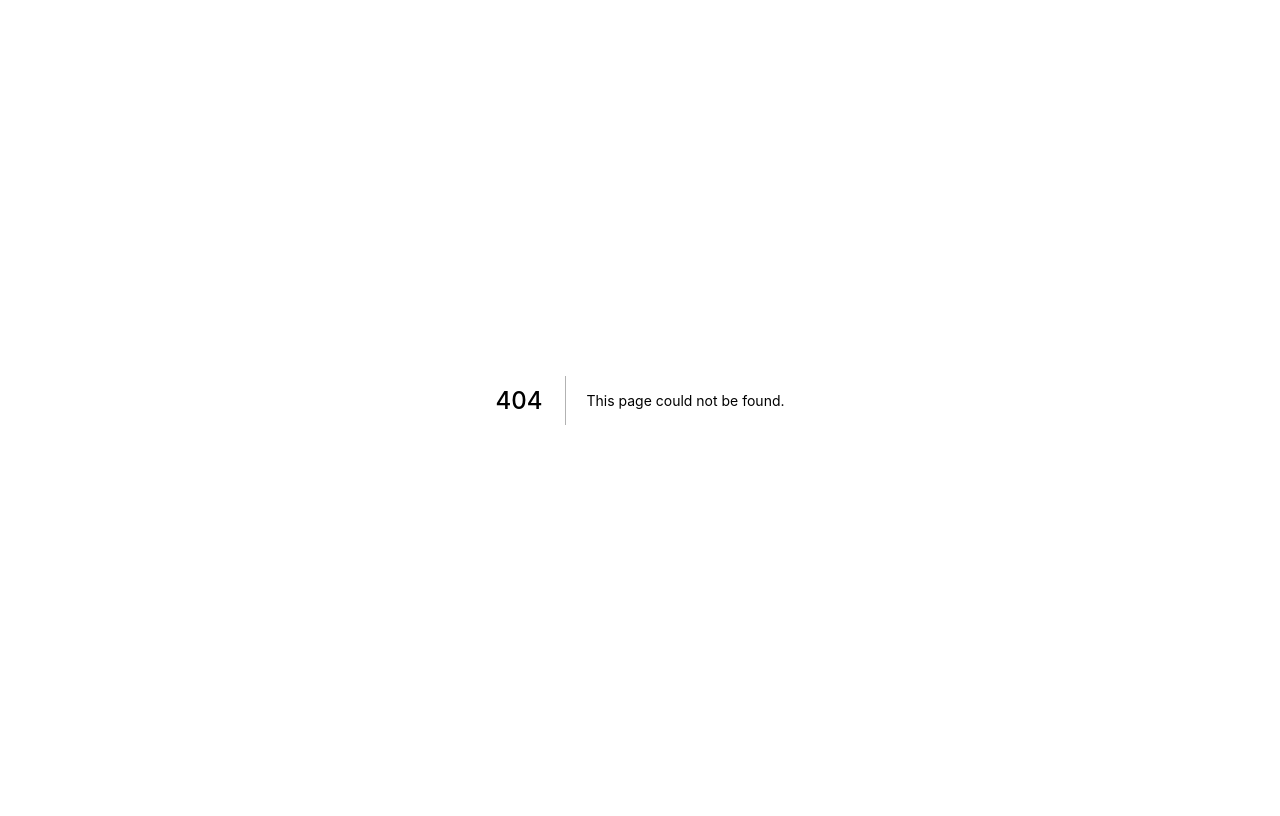
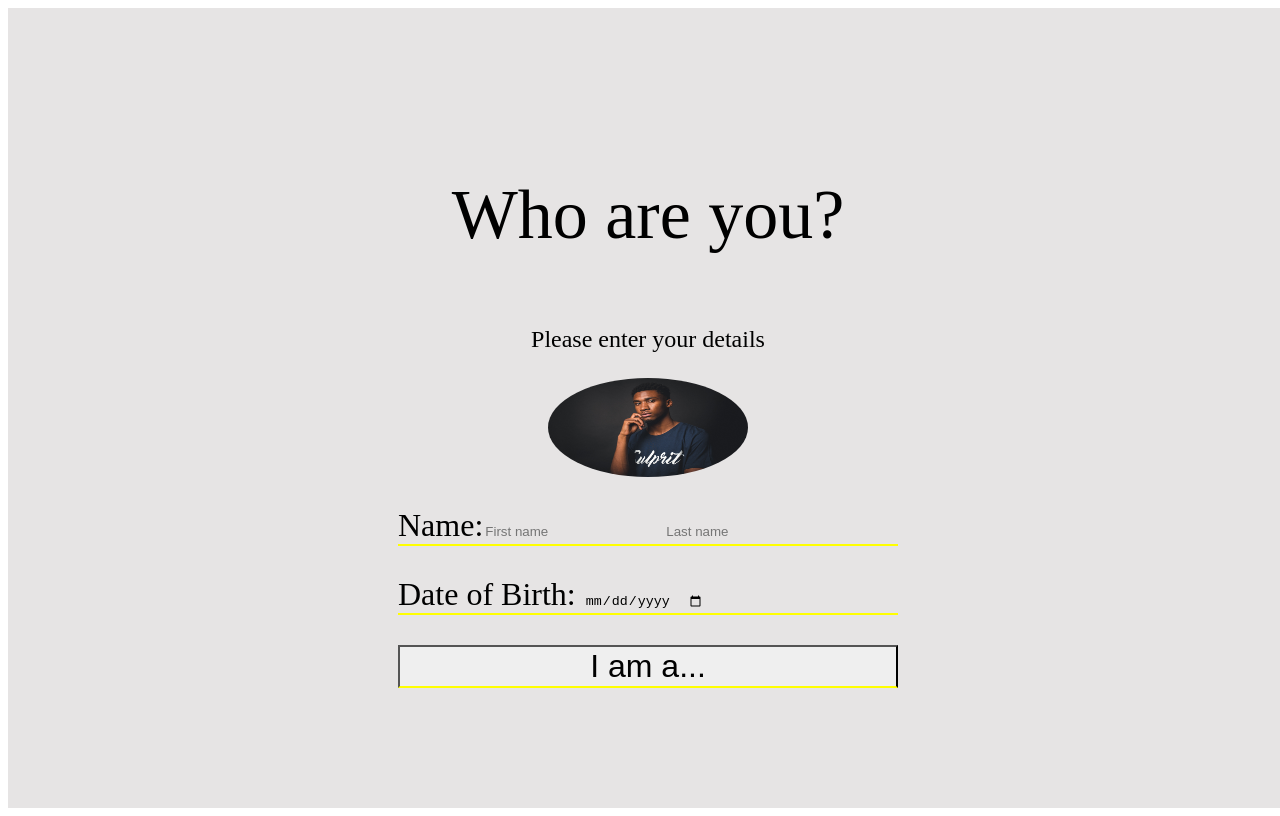
Before and after one commit to BlexiTek-LLC/SLE-Web-App, a Next.js app: page /admins/UserInfo in a window 1280 px wide. Before the commit this address had no page. Built offline with nearby package versions, Linux system fonts and the light colour scheme.

Commit message:
Created user info and login component

```diff
--- a/components/Home/LandingPage.js
+++ b/components/Home/LandingPage.js
@@ -14,7 +14,7 @@ export const LandingPage = () => {
         <p className={styles.lPara}>
           Paying off Student Loans using NFT technology
         </p>
-        <Link href='/admins/Signup' passHref>
+        <Link href='/admins/Login' passHref>
           <a className={styles.lSign}>Sign In</a>
         </Link>
       </div>
--- /dev/null
+++ b/pages/admins/UserInfo.js
@@ -0,0 +1,63 @@
+import React, { useState, useEffect } from "react";
+import styles from "../../styles/Admin/UserInfo.module.css";
+import Image from "next/image";
+import Profile from "../../public/assets/male.jpg";
+
+const UserInfo = () => {
+  const [displaySelection, setDisplaySelection] = useState("I am a...");
+
+
+  const selection = (e) => {
+    e.preventDefault();
+    console.log(e.target.value)
+    //  I need to refactor this
+    displaySelection ? setDisplaySelection('') : setDisplaySelection("I am a");
+  };
+  return (
+    <div className={styles.container}>
+      <div className={styles.content}>
+        <h1 className={styles.header}>Who are you?</h1>
+        <p className={styles.subheader}>Please enter your details</p>
+        <Image
+          // loader={myLoader}
+          src={Profile}
+          alt="Picture of the author"
+          width={200}
+          height={200}
+          className={styles.profileImage}
+        />
+        <form className={styles.form}>
+          <div className={styles.name}>
+              <label>Name:</label>
+            <input
+              type="text"
+              name="firstName"
+              id={styles.firstName}
+              placeholder="First name"
+            />
+            <input
+              type="text"
+              name="lastName"
+              id={styles.lastName}
+              placeholder="Last name"
+            />
+          </div>
+          <div className={styles.dob}>
+            <label>Date of Birth: </label>
+            <input type="date" name="birth" id={styles.birth} />
+          </div>
+            <button onClick={selection} className={styles.selection} style={{width: 500}}>{displaySelection}</button>
+            {/* Redoing this also */}
+            {!displaySelection && (
+              <select name="money" id="money">
+                <option value="loanee">Loanee</option>
+                <option value="Donor">Donor</option>
+              </select>
+            )}
+        </form>
+      </div>
+    </div>
+  );
+};
+
+export default UserInfo;
--- a/styles/Admin/Signup.module.css
+++ b/styles/Admin/Signup.module.css
@@ -13,7 +13,9 @@
 .email,
 .password,
 .passwordConfirm {
-    background-color: black;
+    outline: none;
+    background: none;
+    border: none;
     border-bottom: 2px solid yellow;
     font-size: 24px;
     font-weight: 200;
--- /dev/null
+++ b/styles/Admin/UserInfo.module.css
@@ -0,0 +1,44 @@
+.container{
+    background-color: rgb(230, 228, 228);
+    height: 100vh;
+    width: 100vw;
+    display: flex;
+    align-items: center;
+    justify-content: center;
+}
+.content {
+    display: flex;
+    flex-direction: column;
+    align-items: center;
+    justify-content: center;
+    /* background-color: blueviolet; */
+    height: 70%;
+    width: 70%;
+}
+.profileImage{
+    border-radius: 100%;
+}
+.header{
+    font-size: 70px;
+    font-weight: 200;
+}
+.subheader{
+    font-size: 24px;
+    font-weight: 200;
+    margin-bottom: 25px;
+}
+.name, .dob, .selection {
+    border-bottom: 2px solid rgb(255, 255, 0);
+    margin-top: 30px;
+    font-size: 32px;
+    font-weight: 200;
+}
+
+#firstName,
+#lastName,
+#birth,
+#selection {
+    outline: none;
+    background: none;
+    border: none;
+}
```
Also changed, not shown: pages/admins/Login.js (added, +34 -0 lines).
